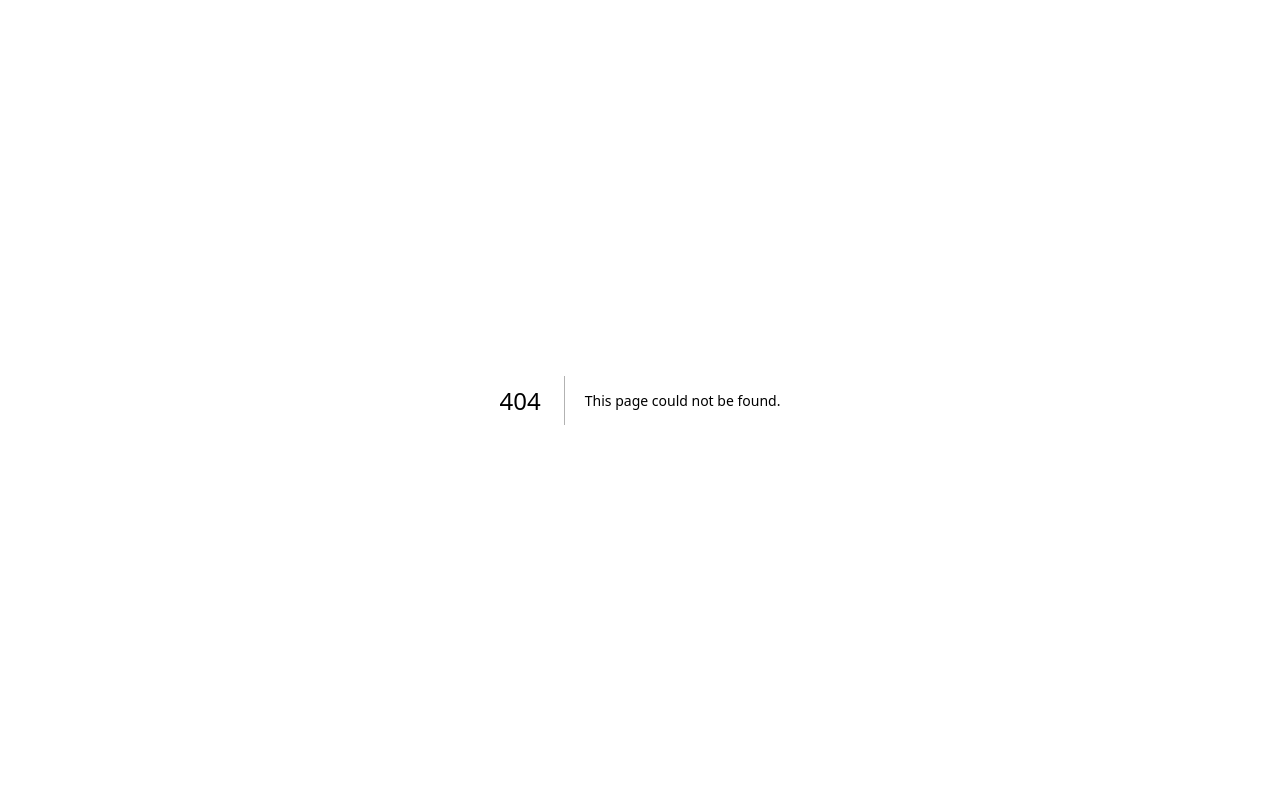
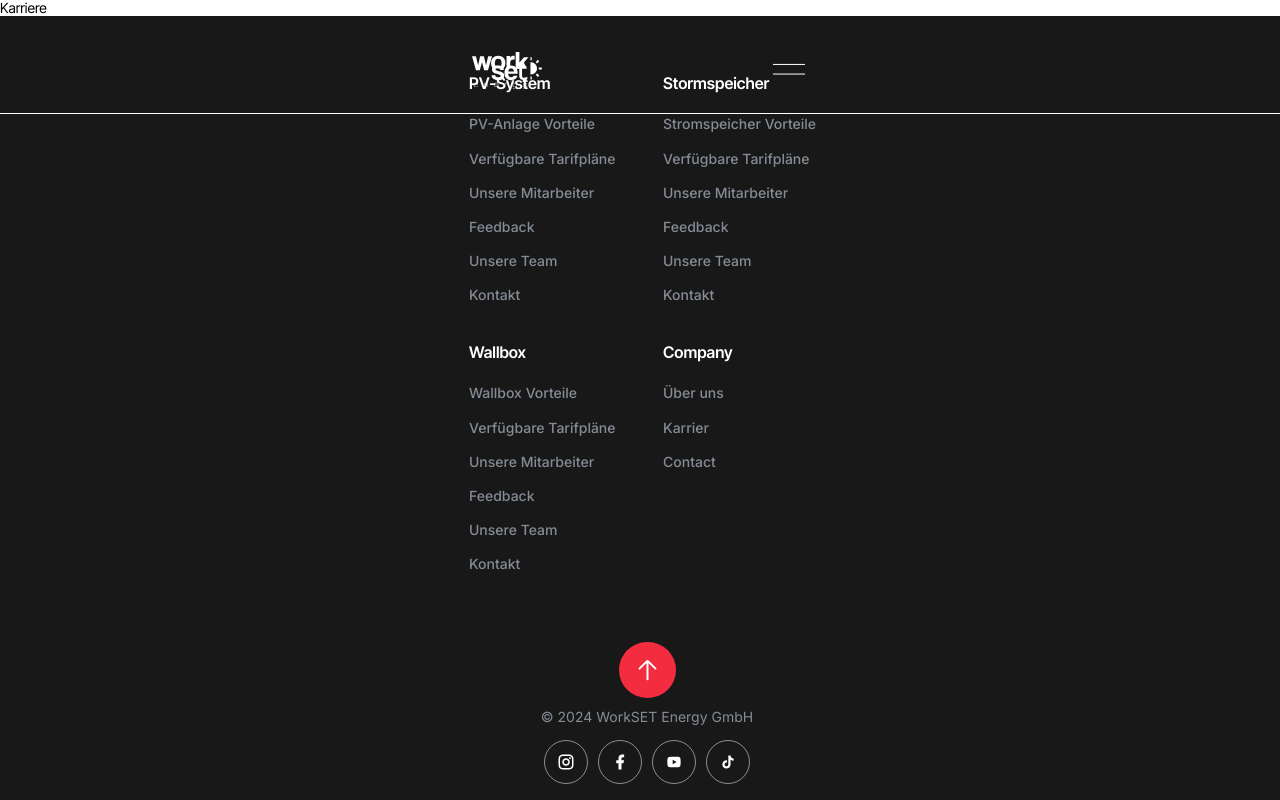
Before and after one commit to ihor-soloviov/workset_energy, a Next.js app: page /karriere in a window 1280 px wide. Before the commit this address had no page. Shown: the top 800 px of the page. Built offline with nearby package versions, Linux system fonts and the light colour scheme.

Commit message:
add header nav fix

```diff
--- /dev/null
+++ b/src/app/karriere/page.tsx
@@ -0,0 +1,7 @@
+import React from 'react';
+
+const Karriere = () => {
+  return <div>Karriere</div>;
+};
+
+export default Karriere;
--- a/src/components/Header/HeaderNavList/HeaderNavList.tsx
+++ b/src/components/Header/HeaderNavList/HeaderNavList.tsx
@@ -13,7 +13,7 @@ export const navLinkItems: NavLinkItem[] = [
   { href: '/pv-anlagen', text: 'PV-Anlagen' },
   { href: '/stormspeicher', text: 'Stormspeicher' },
   { href: '/wallbox', text: 'Wallbox' },
-  { href: '/karrier', text: 'Karrier' },
+  { href: '/karriere', text: 'Karriere' },
   { href: '/uber-uns', text: 'Über uns' },
 ];
 
```
Also changed, not shown: src/app/karrier/page.tsx (deleted, +0 -7 lines), src/app/karriere/[id]/page.tsx (renamed from src/app/karrier/[id]/page.tsx).
